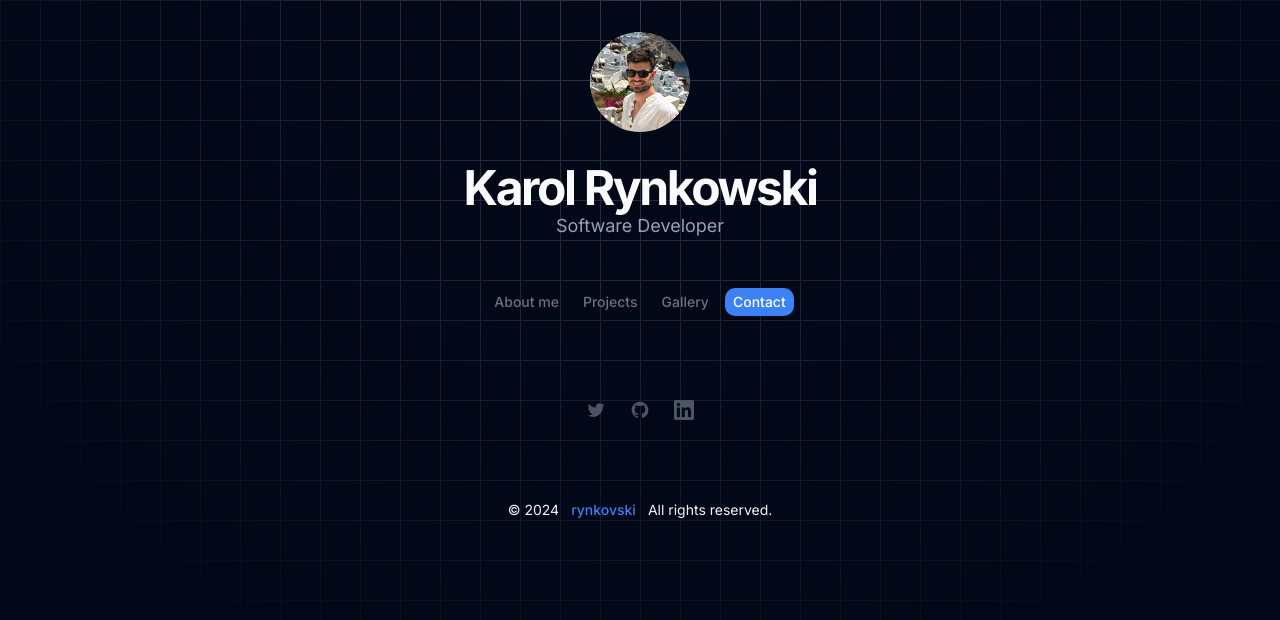
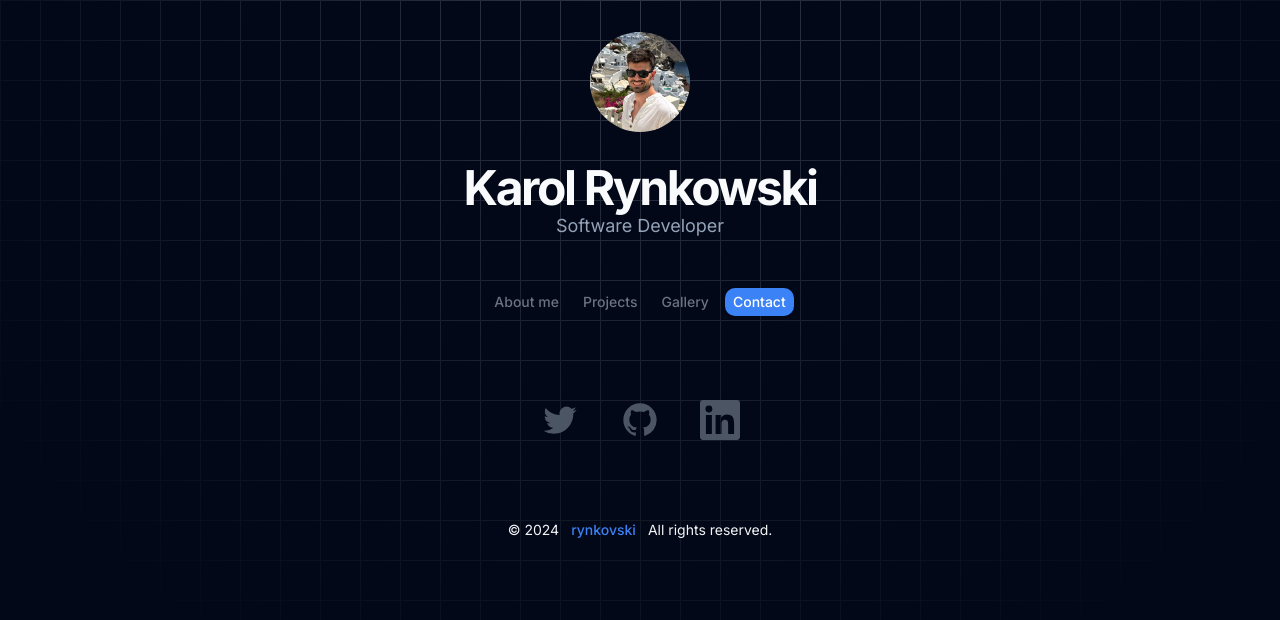
Before and after one commit to rynkovski/portfolio_v2, a Next.js app: page /contact in a window 1280 px wide. Shown: the top 620 px of the page. Built offline with nearby package versions, Linux system fonts and the light colour scheme.

Commit message:
feat: add contact links

```diff
--- a/src/app/(sections)/contact/page.tsx
+++ b/src/app/(sections)/contact/page.tsx
@@ -1,3 +1,5 @@
+import Link from "next/link";
+
 interface NavigationItem {
   name: string;
   href: string;
@@ -10,7 +12,7 @@ const navigation: {
   social: [
     {
       name: "Twitter",
-      href: "https://twitter.com/ansub",
+      href: "https://twitter.com/rynkovski",
       icon: (props: React.SVGProps<SVGSVGElement>) => (
         <svg fill="currentColor" viewBox="0 0 24 24" {...props}>
           <path d="M8.29 20.251c7.547 0 11.675-6.253 11.675-11.675 0-.178 0-.355-.012-.53A8.348 8.348 0 0022 5.92a8.19 8.19 0 01-2.357.646 4.118 4.118 0 001.804-2.27 8.224 8.224 0 01-2.605.996 4.107 4.107 0 00-6.993 3.743 11.65 11.65 0 01-8.457-4.287 4.106 4.106 0 001.27 5.477A4.072 4.072 0 012.8 9.713v.052a4.105 4.105 0 003.292 4.022 4.095 4.095 0 01-1.853.07 4.108 4.108 0 003.834 2.85A8.233 8.233 0 012 18.407a11.616 11.616 0 006.29 1.84" />
@@ -19,7 +21,7 @@ const navigation: {
     },
     {
       name: "GitHub",
-      href: "https://github.com/ansub",
+      href: "https://github.com/rynkovski",
       icon: (props: React.SVGProps<SVGSVGElement>) => (
         <svg fill="currentColor" viewBox="0 0 24 24" {...props}>
           <path
@@ -32,7 +34,7 @@ const navigation: {
     },
     {
       name: "LinkedIn",
-      href: "https://linkedin.com/in/ansub",
+      href: "https://pl.linkedin.com/in/karol-rynkowski-050022263?original_referer=https://www.google.com/",
       icon: (props: React.SVGProps<SVGSVGElement>) => (
         <svg fill="currentColor" viewBox="0 0 24 24" {...props}>
           <path
@@ -48,19 +50,21 @@ const navigation: {
 function Index() {
   return (
     <section id="contact">
-      <div className="mx-auto w-full max-w-6xl px-4 py-12 sm:px-6 lg:px-8">
-        <div className="mt-5 flex justify-center space-x-6">
+      <div className="w-full max-w-6xl px-4 py-12 mx-auto sm:px-6 lg:px-8">
+        <div className="flex justify-center gap-10 mt-5">
           {navigation.social.map((item) => (
-            <a
+            <Link
               key={item.name}
               href={item.href}
               className="text-gray-600 hover:text-primary dark:hover:text-primary"
+              rel="noopener noreferrer"
+              target="_blank"
             >
               <span className="sr-only">{item.name}</span>
               {item.icon && (
-                <item.icon className="h-5 w-5" aria-hidden="true" />
+                <item.icon className="w-10 h-10" aria-hidden="true" />
               )}
-            </a>
+            </Link>
           ))}
         </div>
       </div>
```
